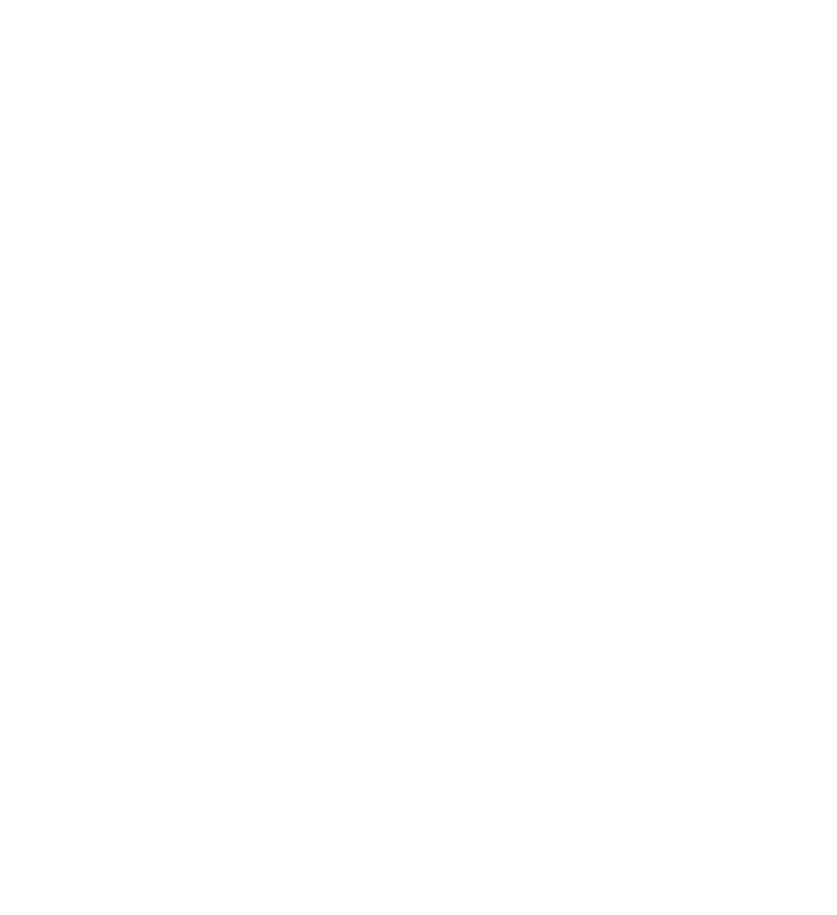
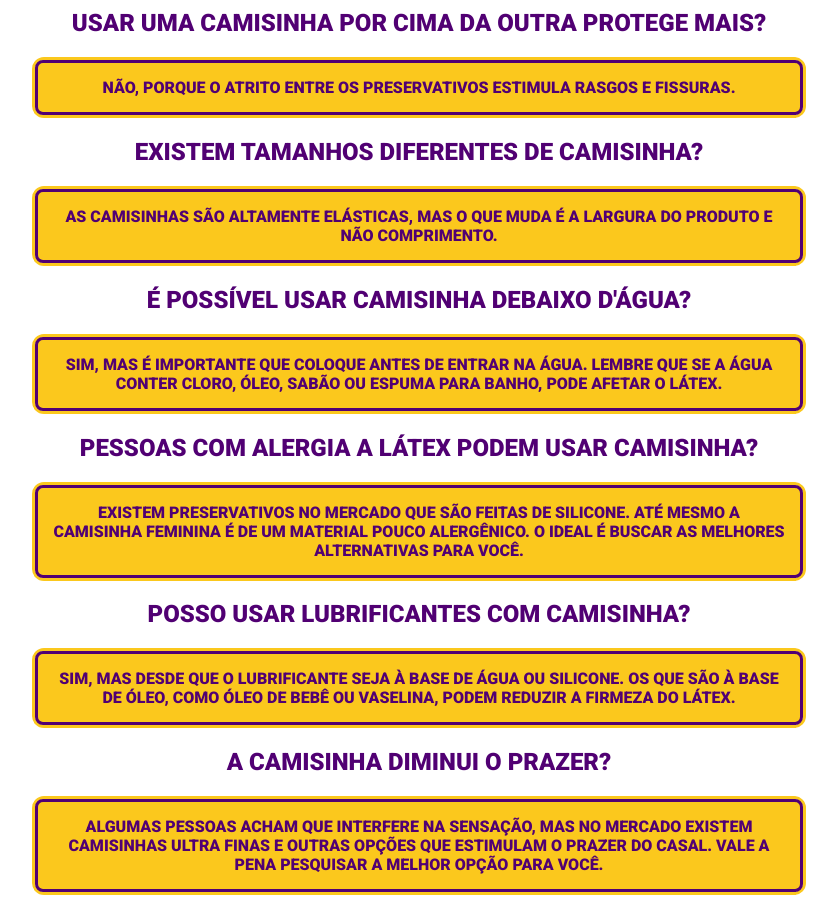
Before and after one commit to ArthurTriis1/preserv-web, a React (Create React App) app: page /Help in a window 1280 px wide. Shown: the part 840-1755 px from the top of the page, without its empty margins (221-1058 px from the left). Before the commit the page ends 800 px from the top, so only its background shows below. Built offline with nearby package versions, Linux system fonts and the light colour scheme.

Commit message:
Adicionadas nosvas ajudas na pagina help

```diff
--- a/src/pages/Help/index.js
+++ b/src/pages/Help/index.js
@@ -28,6 +28,29 @@
 
                 <h2>Como saber se camisinha furou?</h2>
                 <Info information="ENCHA O PRESERVATIVO COM ÁGUA OU AR E CHEQUE SE não existe vazamentos"/>
+
+                <h2>Guardar camisinha na carteira estraga?</h2>
+                <Info information="Depende do tempo que você guarda. Todos os preservativos têm data de validade. Evite colocar perto de objetos pontiagudos ou que possam danificar a embalagem. Não exponha ao calor, umidade ou luzes fortes."/>
+
+                <h2>Usar uma camisinha por cima da outra protege mais?</h2>
+                <Info information="Não, porque o atrito entre os preservativos estimula rasgos e fissuras."/>
+
+                <h2>Existem tamanhos diferentes de camisinha?</h2>
+                <Info information="As camisinhas são altamente elásticas, mas o que muda é a largura do produto e não comprimento."/>
+
+                <h2>É possível usar camisinha debaixo d'água?</h2>
+                <Info information="Sim, mas é importante que coloque antes de entrar na água. Lembre que se a água conter cloro, óleo, sabão ou espuma para banho, pode afetar o látex."/>
+
+                <h2>Pessoas com alergia a látex podem usar camisinha?</h2>
+                <Info information="Existem preservativos no mercado que são feitas de silicone. Até mesmo a camisinha feminina é de um material pouco alergênico. O ideal é buscar as melhores alternativas para você."/>
+
+                <h2>Posso usar lubrificantes com camisinha?</h2>
+                <Info information="Sim, mas desde que o lubrificante seja à base de água ou silicone. Os que são à base de óleo, como óleo de bebê ou vaselina, podem reduzir a firmeza do látex."/>
+
+                <h2>A camisinha diminui o prazer?</h2>
+                <Info information="Algumas pessoas acham que interfere na sensação, mas no mercado existem camisinhas ultra finas e outras opções que estimulam o prazer do casal. Vale a pena pesquisar a melhor opção para você."/>
+
+
             </div>
         </div>
     )
--- a/src/pages/Help/style.css
+++ b/src/pages/Help/style.css
@@ -10,6 +10,7 @@
     align-items: center;
     justify-content: center;
     text-align: center;
+    padding-bottom: 20px;
 }
 
 .infoContatinerHelp h2{
```
